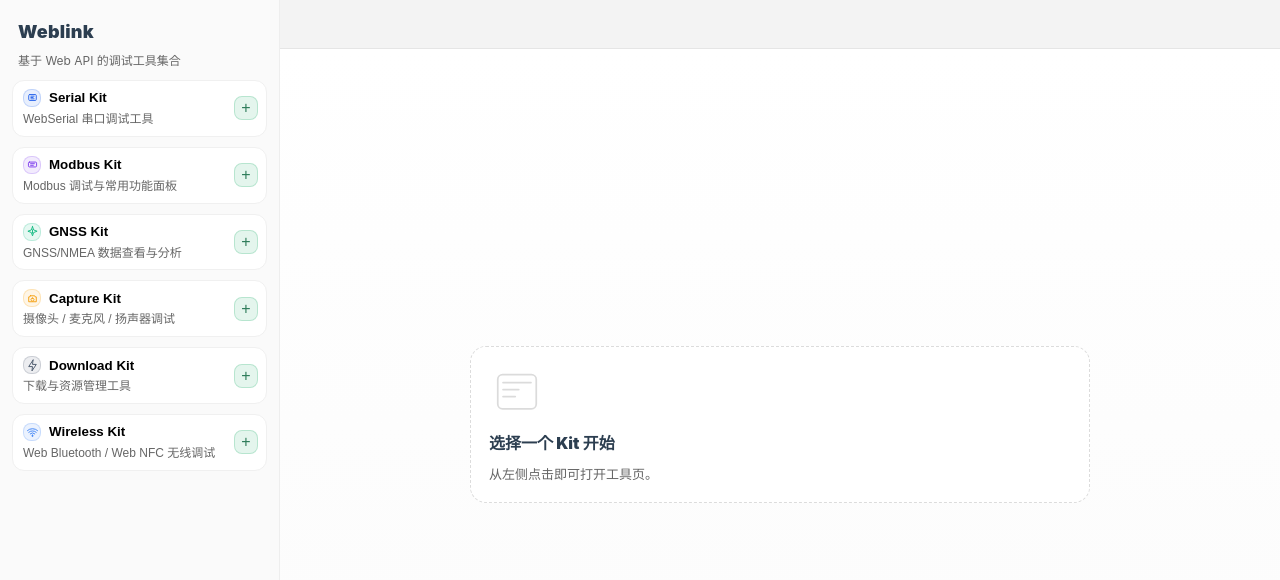
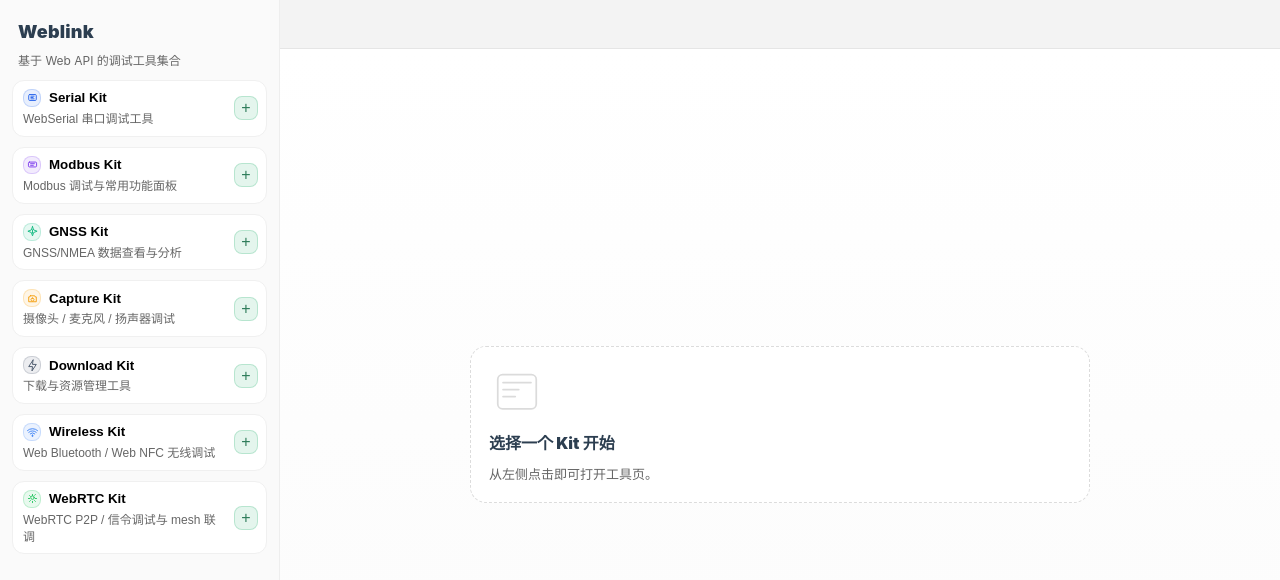
Before and after one commit to insightop/weblink, a Vue app: page / in a window 1280 px wide. Shown: the top 580 px of the page. Built offline with nearby package versions, Linux system fonts and the light colour scheme.

Commit message:
添加WebRTC Kit模块，更新KitIcon和KitIframePane组件以包含新图标和权限设置

```diff
--- a/src/features/kits/components/KitIcon.vue
+++ b/src/features/kits/components/KitIcon.vue
@@ -31,6 +31,9 @@ const ICONS = {
   wireless: common(
     'M12 18.8a1.2 1.2 0 1 0 0 2.4 1.2 1.2 0 0 0 0-2.4Zm-4.2-2.5a6.2 6.2 0 0 1 8.4 0M5.1 13.5a10 10 0 0 1 13.8 0M2.7 10.3a13.5 13.5 0 0 1 18.6 0',
   ),
+  webrtckit: common(
+    'M15.2 10.4a3.2 3.2 0 1 0-6.4 0 3.2 3.2 0 0 0 6.4 0ZM12 4.5v2.2M12 17.3v2.2M4.5 12h2.2M17.3 12h2.2M6.6 6.6l1.6 1.6M15.8 15.8l1.6 1.6M6.6 17.4l1.6-1.6M15.8 6.2l1.6-1.6',
+  ),
 }
 
 const TONES = {
@@ -40,6 +43,7 @@ const TONES = {
   capture: { fg: 'rgba(245, 158, 11, 0.95)', bg: 'rgba(245, 158, 11, 0.10)', bd: 'rgba(245, 158, 11, 0.22)' },
   download: { fg: 'rgba(71, 85, 105, 0.95)', bg: 'rgba(71, 85, 105, 0.10)', bd: 'rgba(71, 85, 105, 0.20)' },
   wireless: { fg: 'rgba(59, 130, 246, 0.95)', bg: 'rgba(59, 130, 246, 0.10)', bd: 'rgba(59, 130, 246, 0.20)' },
+  webrtckit: { fg: 'rgba(34, 197, 94, 0.95)', bg: 'rgba(34, 197, 94, 0.10)', bd: 'rgba(34, 197, 94, 0.22)' },
 }
 
 const iconSpec = ICONS[props.icon] ?? ICONS.download
--- a/src/features/kits/components/KitIframePane.vue
+++ b/src/features/kits/components/KitIframePane.vue
@@ -60,7 +60,7 @@ onBeforeUnmount(() => {
         :src="src"
         title="kit-iframe"
         loading="eager"
-        allow="serial; usb; hid; bluetooth; nfc; camera; microphone; speaker-selection; clipboard-read; clipboard-write"
+        allow="serial; usb; hid; bluetooth; nfc; camera; microphone; display-capture; speaker-selection; clipboard-read; clipboard-write"
         @load="onLoad"
       />
     </div>
--- a/src/features/kits/registry/kitModules.js
+++ b/src/features/kits/registry/kitModules.js
@@ -45,4 +45,11 @@ export const KIT_MODULES = [
     icon: 'wireless',
     url: 'https://wirelesskit.pages.dev',
   },
+  {
+    key: 'webrtckit',
+    name: 'WebRTC Kit',
+    desc: 'WebRTC P2P / 信令调试与 mesh 联调',
+    icon: 'webrtckit',
+    url: 'https://webrtckit.pages.dev',
+  },
 ]
```
